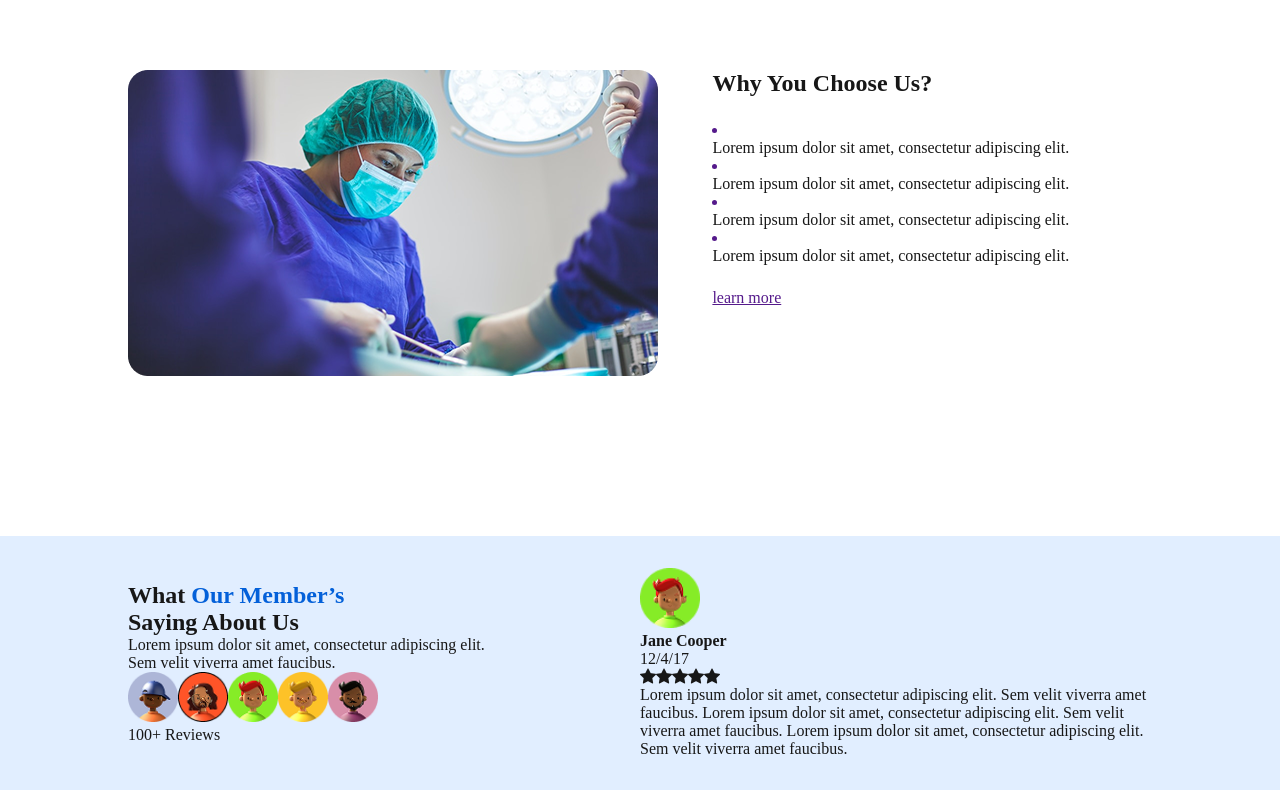
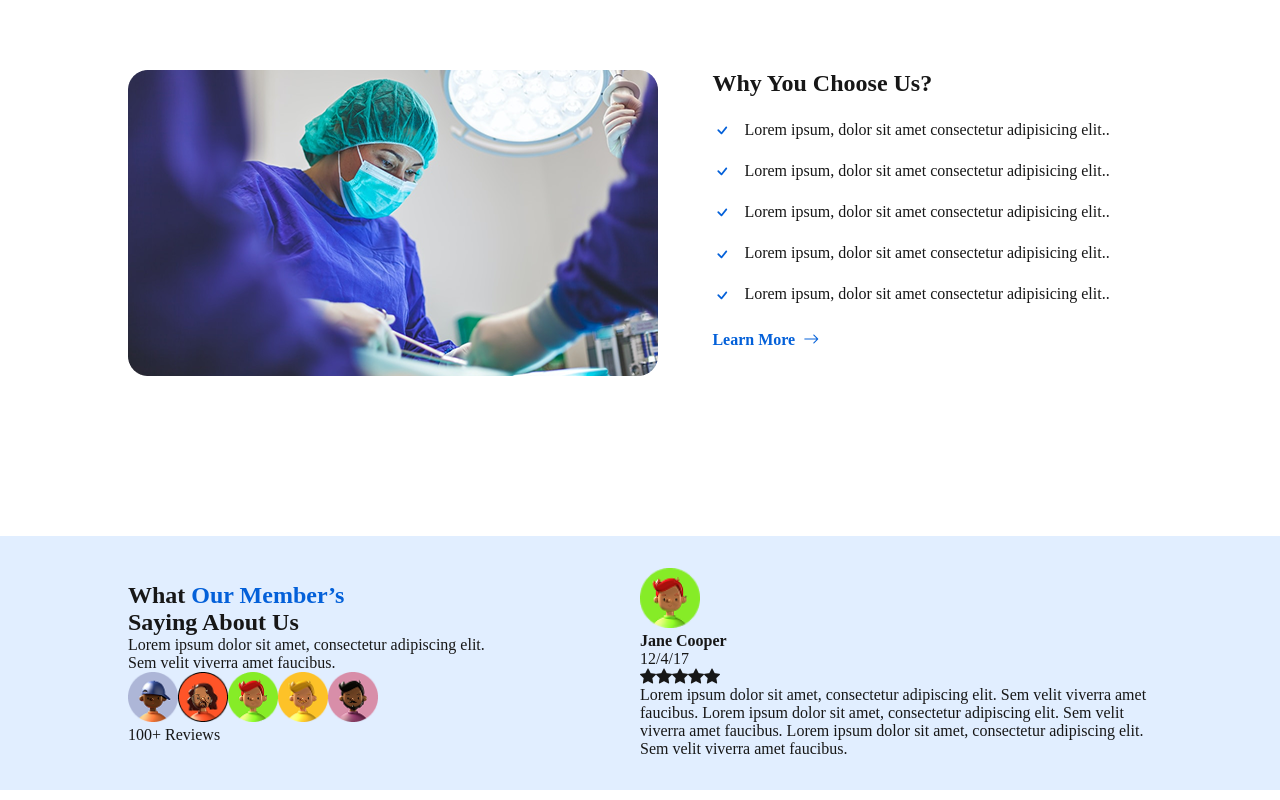
Before and after one commit to Hadi20Diab/DigitalHubFirstProject, a Next.js app in the folder my-app/: page / in a window 1280 px wide. Shown: the part 1220-2020 px from the top of the page. Built offline with nearby package versions, Linux system fonts and the light colour scheme.

Commit message:
update the QualityHealth and ChooseUs section

```diff
--- a/my-app/app/components/ChooseUs/ChooseUs.jsx
+++ b/my-app/app/components/ChooseUs/ChooseUs.jsx
@@ -9,23 +9,27 @@ const ChooseUs = () => {
               <h1 className="ChooseUS-title">Why You Choose Us?</h1>
               <div className="ChooseUs-points">
                 <div className="ChooseUs-point">
-                    <a href=""><li></li></a>
-                    <p>Lorem ipsum dolor sit amet, consectetur adipiscing elit.</p>
+                    <i className="bi bi-check"></i>
+                    <p>Lorem ipsum, dolor sit amet consectetur adipisicing elit..</p>
                 </div>
                 <div className="ChooseUs-point">
-                    <a href=""><li></li></a>
-                    <p>Lorem ipsum dolor sit amet, consectetur adipiscing elit.</p>
+                    <i className="bi bi-check"></i>
+                    <p>Lorem ipsum, dolor sit amet consectetur adipisicing elit..</p>
                 </div>
                 <div className="ChooseUs-point">
-                    <a href=""><li></li></a>
-                    <p>Lorem ipsum dolor sit amet, consectetur adipiscing elit.</p>
+                    <i className="bi bi-check"></i>
+                    <p>Lorem ipsum, dolor sit amet consectetur adipisicing elit..</p>
                 </div>
                 <div className="ChooseUs-point">
-                    <a href=""><li></li></a>
-                    <p>Lorem ipsum dolor sit amet, consectetur adipiscing elit.</p>
+                    <i className="bi bi-check"></i>
+                    <p>Lorem ipsum, dolor sit amet consectetur adipisicing elit..</p>
+                </div>
+                <div className="ChooseUs-point">
+                    <i className="bi bi-check"></i>
+                    <p>Lorem ipsum, dolor sit amet consectetur adipisicing elit..</p>
                 </div>
               </div>
-           <a href="">learn more</a>
+           <a href="">Learn More <i className="bi bi-arrow-right"></i></a>
            </div>
         </section>
     );
--- a/my-app/app/components/ChooseUs/ChooseUs.scss
+++ b/my-app/app/components/ChooseUs/ChooseUs.scss
@@ -7,6 +7,37 @@
         display: flex;
         flex-direction: column;
         gap: 1.5rem;
+
+        .ChooseUs-points{
+            display: flex;
+            flex-direction: column;
+            gap: 1.2rem;
+
+            .ChooseUs-point{
+                display: flex;
+
+                i{
+                    color: var(--primary-color);
+                    font-size: 1.2rem;
+                }
+
+                p{
+                    margin-left: .8rem;
+                }
+
+            }
+        }
+
+
+        a{
+            color: var(--primary-color);
+            text-decoration: none;
+            font-weight: 600;
+            display: inline-flex;
+            align-items: center;
+            gap: 0.5rem;
+        }
+
     }
 
 
--- a/my-app/app/components/QualityHealth/QualityHealth.jsx
+++ b/my-app/app/components/QualityHealth/QualityHealth.jsx
@@ -10,7 +10,7 @@ const QualityHealth = () => {
                 <p>Lorem ipsum dolor sit amet, consectetur adipiscing elit. Nec risus feugiat lectus risus sed ullamcorper. Auctor semper fermentum volutpat integer vel. In rhoncus elementum nunc, malesuada mi sed. Nibh est sit lobortis id semper.</p>
                 <p>Lorem ipsum dolor sit amet, consectetur adipiscing elit. Nec risus feugiat lectus risus sed ullamcorper. Auctor semper fermentum volutpat integer vel. In rhoncus elementum nunc, malesuada mi sed. Nibh est sit lobortis id semper.</p>
                 <p>Lorem ipsum dolor sit amet, consectetur adipiscing elit. Nec risus feugiat lectus risus sed ullamcorper. sed. Nibh est sit lobortis id semper.</p>
-                <a href="">Learn More</a>
+                <a href="">Learn More <i className="bi bi-arrow-right"></i></a>
            </div>
            <div className="QualityHealth-images">
                 <img src="./assets/images/Rectangle 15.png" alt="Quality Health Image 1" />
--- a/my-app/app/components/QualityHealth/QualityHealth.scss
+++ b/my-app/app/components/QualityHealth/QualityHealth.scss
@@ -24,6 +24,9 @@
             text-decoration: none;
             margin-top: .7rem;
             font-weight: 600;
+            display: inline-flex;
+            align-items: center;
+            gap: 0.5rem;
         }
 
     }
```
